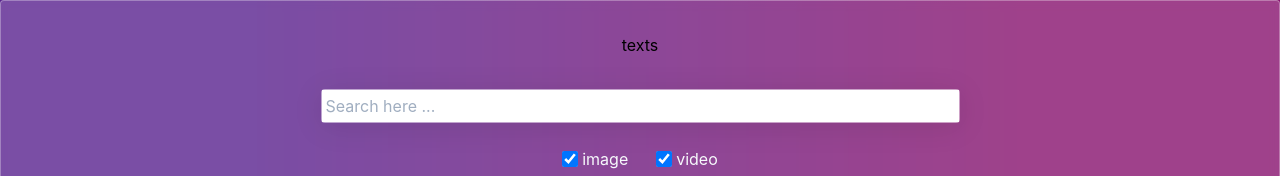
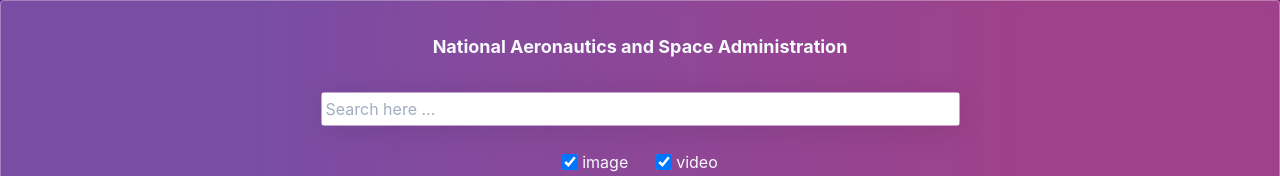
Before and after one commit to daniel-teddy/nasa-image-app, a React (Create React App) app: page / in a window 1280 px wide. Shown: the top 176 px of the page. Built offline with nearby package versions, Linux system fonts and the light colour scheme; no server answers.

Commit message:
Update Home.jsx

```diff
--- a/src/pages/Home.jsx
+++ b/src/pages/Home.jsx
@@ -9,19 +9,29 @@
   const [query, setQuery] = useState("");
   const [showImages, setShowImages] = useState(true);
   const [showVideos, setShowVideos] = useState(true);
+  const [isLoading, setIsLoading] = useState(false); // New state variable for loading
+
 
   useEffect(() => {
     const fetchData = async () => {
+      if (query.trim() === "") {
+        setImages([]); // Reset images if query is empty
+        return;
+      }
+
       try {
+        setIsLoading(true); // Set loading state to true when fetching data
+
         const response = await axios.get(
           `https://images-api.nasa.gov/search?q=${query}&media_type=${
             showImages ? "image" : ""
           }${showVideos ? ",video" : ""}`
         );
         setImages(response.data.collection.items);
-
       } catch (error) {
         console.log(error);
+      } finally {
+        setIsLoading(false); // Set loading state to false once data fetching is complete
       }
     };
     fetchData();
@@ -42,16 +52,18 @@
 
   return (
     <div className="flex h-screen w-screen flex-col items-center justify-start gap-4 glass  overflow-x-hidden">
-      <div className="mt-8 h-1/5">texts</div>
-      <form className="glass h-2/5 sm:w-2/4 mt-4 flex flex-row items-center justify-between">
-        <input
+      <div className="mt-8 h-1/5">
+        <h1 className="font-bold text-lg text-gray-100">National Aeronautics and Space Administration</h1>
+      </div>
+      <div className="glass h-2/5 sm:w-2/4 mt-4 flex flex-row items-center justify-between">
+      <input
           type="text"
           placeholder="Search here ..."
           value={query}
           onChange={handleQueryChange}
           className="p-1 w-full"
         />
-      </form>
+      </div>
 
       <div className="flex items-center justify-center gap-1 mt-2 text-gray-100">
         <input
@@ -71,8 +83,11 @@
       </div>
 
       <div className="flex flex-col items-center justify center w-screen h-3/4 overflow-x-scroll text-gray-900 text-base">
-        <div className="sm:grid sm:gap-4 sm:grid-cols-2 sm:grid-rows-3 md:grid-cols-3 gap-3 flex flex-col pl-8 pr-5 items-start justify-center">
-          {images.map((image, index) => {
+      {isLoading ? (
+          <div class="loader"><div></div><div></div><div></div><div></div></div>
+        ) : (
+          <div className="sm:grid sm:gap-4 sm:grid-cols-2 sm:grid-rows-3 md:grid-cols-3 gap-3 flex flex-col pl-8 pr-5 items-start justify-center">
+            {images.map((image, index) => {
 
             const id = image.data[0].nasa_id;
           return (
@@ -107,7 +122,7 @@
 
           })}
         </div>
-      </div>
+        )}</div>
     </div>
   );
 }
```
